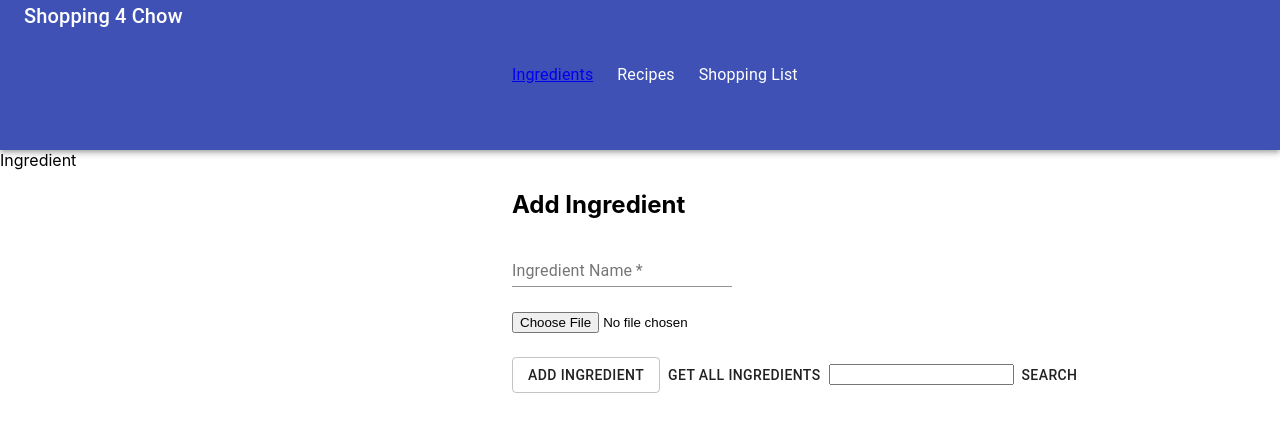
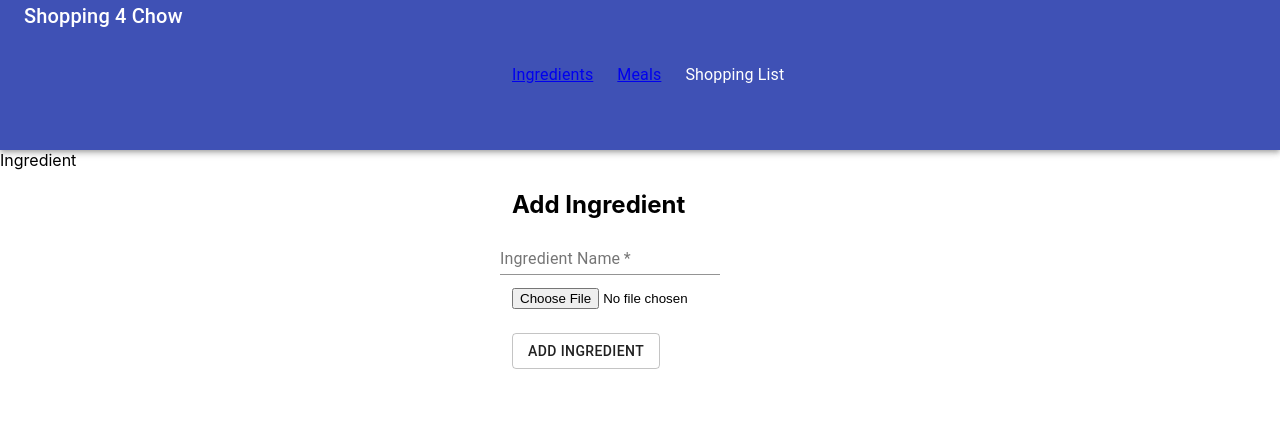
Before and after one commit to TheTraille18/Shopping4Chow, a React (Create React App) app: page /ingredient in a window 1280 px wide. Shown: the top 432 px of the page. Built offline with nearby package versions, Linux system fonts and the light colour scheme.

Commit message:
UPdated Layout

```diff
--- a/src/App.js
+++ b/src/App.js
@@ -6,6 +6,7 @@ import history from './history'
 //Components
 import Home from './components/Home'
 import Ingredient from './components/Ingredient'
+import Meal from './components/Meal'
 
 function App() {
 
@@ -17,6 +18,7 @@ function App() {
           <Switch>
             <Route path="/" exact component={Home} />
             <Route path="/ingredient" component={Ingredient} />
+            <Route path="/meal" component={Meal} />
           </Switch>
         </div>
       </Router>
--- a/src/components/Ingredient.js
+++ b/src/components/Ingredient.js
@@ -4,15 +4,13 @@ import axios from 'axios';
 import TextField from '@material-ui/core/TextField';
 import Grid from '@material-ui/core/Grid';
 import Button from '@material-ui/core/Button';
-import Card from '@material-ui/core/Card';
-import CardHeader from '@material-ui/core/CardHeader';
 
 import { JAVA_API_URL } from './Variables'
 
 export default function Ingredient() {
   const [name, setName] = useState("")
   const [ingredientFile, setIngredientFile] = useState("")
-  const [ingredientQuery, setIngredientQuery] = useState([])
+
 
   //Ingredient Picture Preview
   const [ingredientPreview, setIngredientPreview] = useState("")
@@ -76,26 +74,6 @@ export default function Ingredient() {
       })
   }
 
-  const search = (event) => {
-    axios.post(`${JAVA_API_URL}/getIngredients`, { name: event.target.value })
-      .then(res => {
-        console.log(res.data)
-        setIngredientQuery(res.data)
-      })
-      .catch(err => {
-        console.log(err)
-      })
-  }
-
-  const renderIngredients = (value) => {
-    return (
-      <Card>
-        <CardHeader title={value.name} />
-
-      </Card>
-    )
-  }
-
   const handleGetIngredients = () => {
     axios.get(`${JAVA_API_URL}/allingredients`)
       .then(res => {
@@ -113,7 +91,7 @@ export default function Ingredient() {
         <h2 className={classes.taskFormTitle} >Add Ingredient</h2>
         <div className={classes.margin}>
           <Grid container direction="column" spacing={3}>
-            <Grid item xs={12}>
+            <Grid npm xs={12}>
               <TextField
                 id="standard-basic"
                 required
@@ -132,22 +110,12 @@ export default function Ingredient() {
 
             <Grid item xs={12} margin="10">
               <Button className={classes.createTaskButton} type="submit" variant="outlined" >Add Ingredient</Button>
-              <Button onClick={handleGetIngredients}>Get All Ingredients</Button>
-              <input onChange={search} type="text" id="header-search" />
-              <Button>Search</Button>
             </Grid>
-            <Grid item xs={12} margin="10">
-              {ingredientQuery.map(item => {
-                console.log("Item", item)
-                return (
-                  renderIngredients(item)
-                )
 
-              })}
-            </Grid>
           </Grid>
         </div>
       </form>
+
     </div>
   )
 }
--- a/src/components/TopBar.js
+++ b/src/components/TopBar.js
@@ -43,9 +43,11 @@ export default function TopBar() {
 
             </Grid>
             <Grid item>
-              <Typography>
-                Recipes
-              </Typography>
+              <Link to="/meal">
+                <Typography>
+                  Meals
+                </Typography>
+              </Link>
             </Grid>
             <Grid item>
               <Typography>
```
